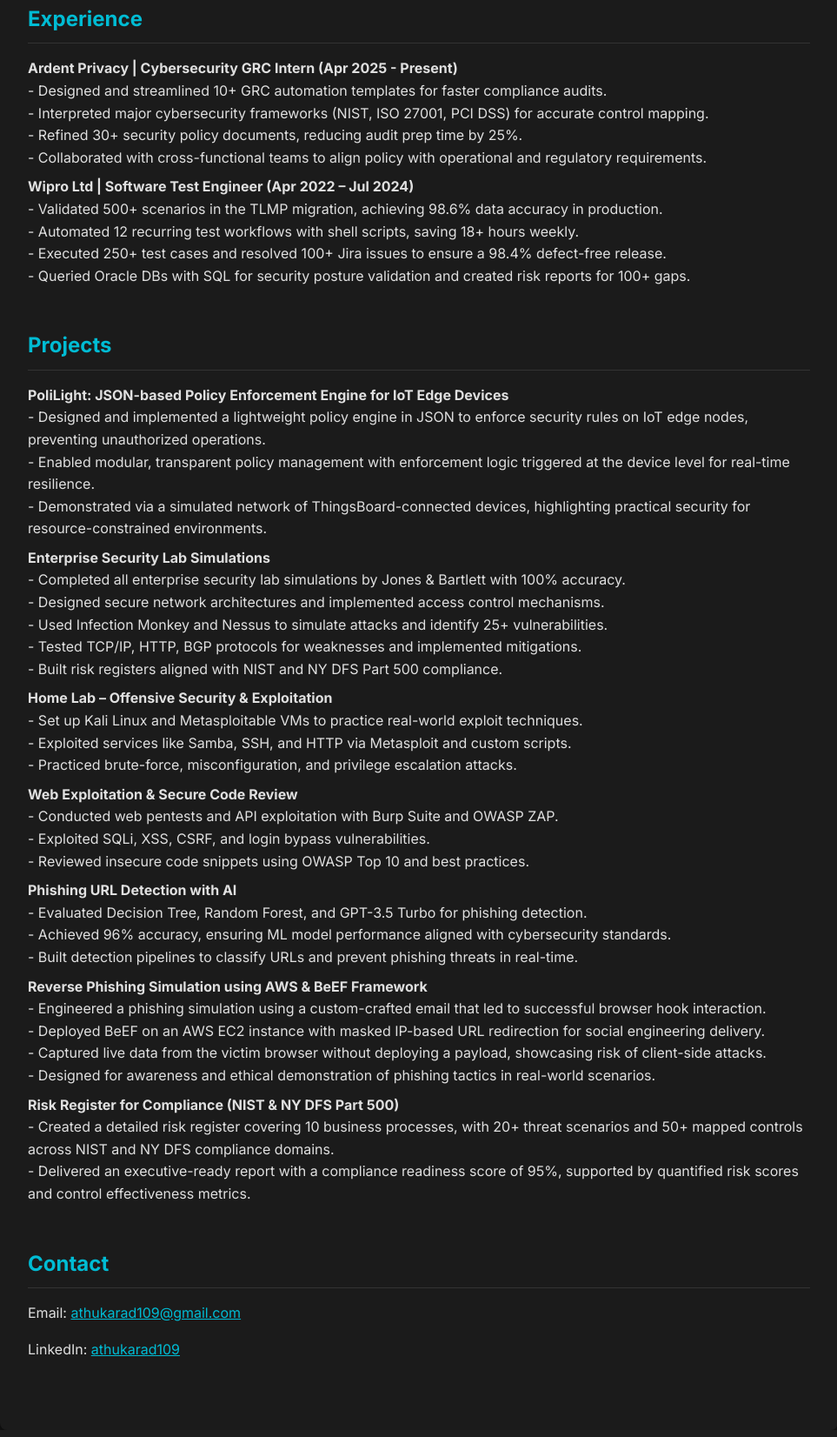
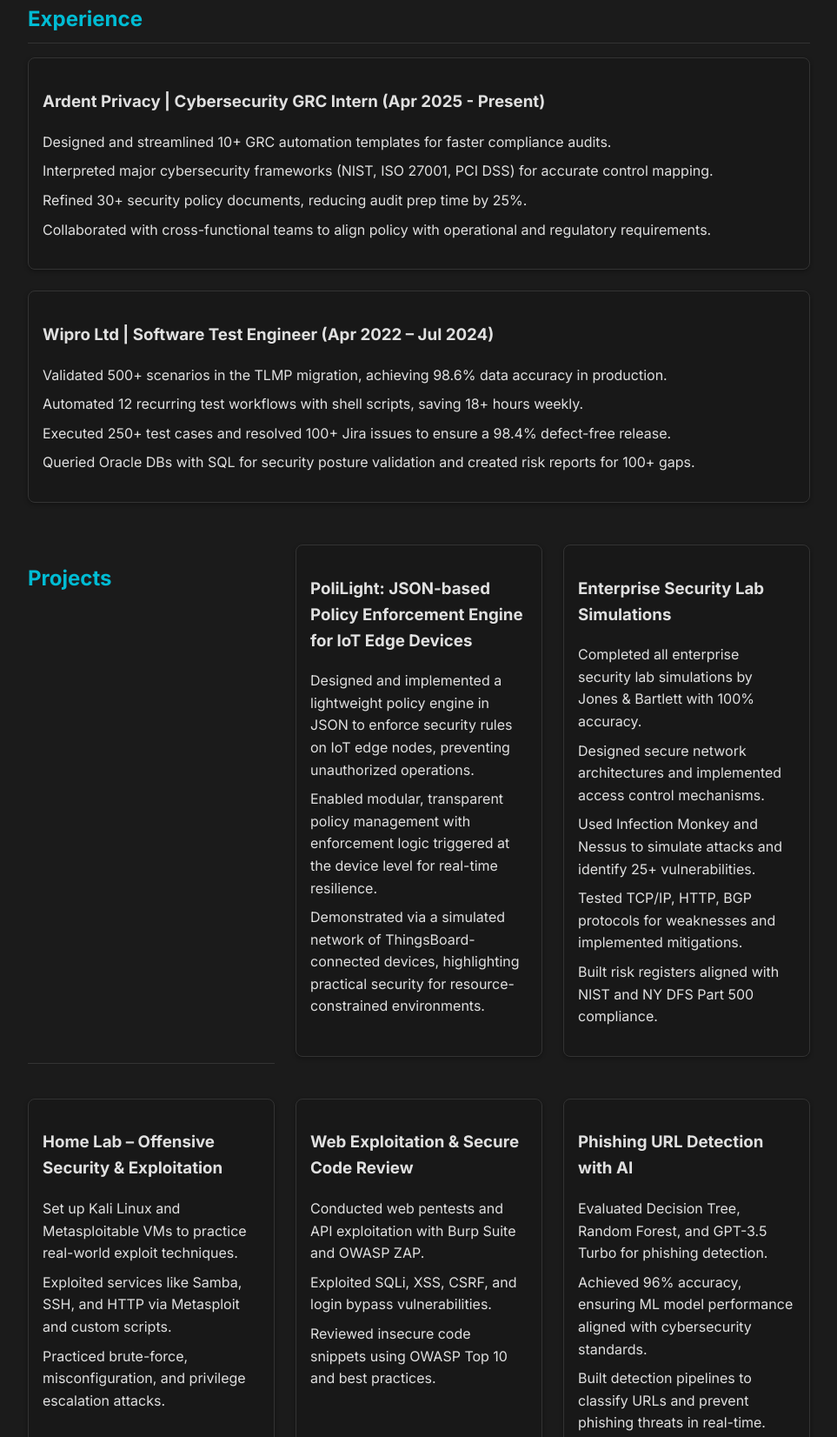
Before and after one commit to athukarad109/atharv-kulkarni, a plain HTML site: page index.html in a window 1280 px wide. Shown: the part 709-2361 px from the top of the page at 87% size, without its empty margins (158-1121 px from the left). Drawn offline with Linux system fonts and the light colour scheme.

Commit message:
Refactor experience and projects sections

```diff
--- a/index.html
+++ b/index.html
@@ -64,6 +64,19 @@
   ul li {
     margin: 0.5rem 0;
   }
+  .experience-item, .project-item {
+    background: #181818;
+    border: 1px solid #333;
+    border-radius: 8px;
+    padding: 1rem;
+    margin-bottom: 1.5rem;
+    box-shadow: 0 2px 5px rgba(0,0,0,0.3);
+  }
+  #projects {
+    display: grid;
+    grid-template-columns: repeat(auto-fit, minmax(280px, 1fr));
+    gap: 1.5rem;
+  }
   footer {
     text-align: center;
     padding: 2rem;
@@ -101,63 +114,86 @@
 
     <section id="experience">
       <h2>Experience</h2>
-      <ul>
-        <li><strong>Ardent Privacy | Cybersecurity GRC Intern (Apr 2025 - Present)</strong><br>
-          - Designed and streamlined 10+ GRC automation templates for faster compliance audits.<br>
-          - Interpreted major cybersecurity frameworks (NIST, ISO 27001, PCI DSS) for accurate control mapping.<br>
-          - Refined 30+ security policy documents, reducing audit prep time by 25%.<br>
-          - Collaborated with cross-functional teams to align policy with operational and regulatory requirements.
-        </li>
-        <li><strong>Wipro Ltd | Software Test Engineer (Apr 2022 – Jul 2024)</strong><br>
-          - Validated 500+ scenarios in the TLMP migration, achieving 98.6% data accuracy in production.<br>
-          - Automated 12 recurring test workflows with shell scripts, saving 18+ hours weekly.<br>
-          - Executed 250+ test cases and resolved 100+ Jira issues to ensure a 98.4% defect-free release.<br>
-          - Queried Oracle DBs with SQL for security posture validation and created risk reports for 100+ gaps.
-        </li>
-      </ul>
+      <div class="experience-item">
+        <h3>Ardent Privacy | Cybersecurity GRC Intern (Apr 2025 - Present)</h3>
+        <ul>
+          <li>Designed and streamlined 10+ GRC automation templates for faster compliance audits.</li>
+          <li>Interpreted major cybersecurity frameworks (NIST, ISO 27001, PCI DSS) for accurate control mapping.</li>
+          <li>Refined 30+ security policy documents, reducing audit prep time by 25%.</li>
+          <li>Collaborated with cross-functional teams to align policy with operational and regulatory requirements.</li>
+        </ul>
+      </div>
+      <div class="experience-item">
+        <h3>Wipro Ltd | Software Test Engineer (Apr 2022 – Jul 2024)</h3>
+        <ul>
+          <li>Validated 500+ scenarios in the TLMP migration, achieving 98.6% data accuracy in production.</li>
+          <li>Automated 12 recurring test workflows with shell scripts, saving 18+ hours weekly.</li>
+          <li>Executed 250+ test cases and resolved 100+ Jira issues to ensure a 98.4% defect-free release.</li>
+          <li>Queried Oracle DBs with SQL for security posture validation and created risk reports for 100+ gaps.</li>
+        </ul>
+      </div>
     </section>
 
     <section id="projects">
       <h2>Projects</h2>
-      <ul>
-        <li><strong>PoliLight: JSON-based Policy Enforcement Engine for IoT Edge Devices</strong><br>
-          - Designed and implemented a lightweight policy engine in JSON to enforce security rules on IoT edge nodes, preventing unauthorized operations.<br>
-          - Enabled modular, transparent policy management with enforcement logic triggered at the device level for real-time resilience.<br>
-          - Demonstrated via a simulated network of ThingsBoard-connected devices, highlighting practical security for resource-constrained environments.
-        </li>
-        <li><strong>Enterprise Security Lab Simulations</strong><br>
-          - Completed all enterprise security lab simulations by Jones & Bartlett with 100% accuracy.<br>
-          - Designed secure network architectures and implemented access control mechanisms.<br>
-          - Used Infection Monkey and Nessus to simulate attacks and identify 25+ vulnerabilities.<br>
-          - Tested TCP/IP, HTTP, BGP protocols for weaknesses and implemented mitigations.<br>
-          - Built risk registers aligned with NIST and NY DFS Part 500 compliance.
-        </li>
-        <li><strong>Home Lab – Offensive Security & Exploitation</strong><br>
-          - Set up Kali Linux and Metasploitable VMs to practice real-world exploit techniques.<br>
-          - Exploited services like Samba, SSH, and HTTP via Metasploit and custom scripts.<br>
-          - Practiced brute-force, misconfiguration, and privilege escalation attacks.
-        </li>
-        <li><strong>Web Exploitation & Secure Code Review</strong><br>
-          - Conducted web pentests and API exploitation with Burp Suite and OWASP ZAP.<br>
-          - Exploited SQLi, XSS, CSRF, and login bypass vulnerabilities.<br>
-          - Reviewed insecure code snippets using OWASP Top 10 and best practices.
-        </li>
-        <li><strong>Phishing URL Detection with AI</strong><br>
-          - Evaluated Decision Tree, Random Forest, and GPT-3.5 Turbo for phishing detection.<br>
-          - Achieved 96% accuracy, ensuring ML model performance aligned with cybersecurity standards.<br>
-          - Built detection pipelines to classify URLs and prevent phishing threats in real-time.
-        </li>
-        <li><strong>Reverse Phishing Simulation using AWS & BeEF Framework</strong><br>
-          - Engineered a phishing simulation using a custom-crafted email that led to successful browser hook interaction.<br>
-          - Deployed BeEF on an AWS EC2 instance with masked IP-based URL redirection for social engineering delivery.<br>
-          - Captured live data from the victim browser without deploying a payload, showcasing risk of client-side attacks.<br>
-          - Designed for awareness and ethical demonstration of phishing tactics in real-world scenarios.
-        </li>
-        <li><strong>Risk Register for Compliance (NIST & NY DFS Part 500)</strong><br>
-          - Created a detailed risk register covering 10 business processes, with 20+ threat scenarios and 50+ mapped controls across NIST and NY DFS compliance domains.<br>
-          - Delivered an executive-ready report with a compliance readiness score of 95%, supported by quantified risk scores and control effectiveness metrics.
-        </li>
-      </ul>
+      <div class="project-item">
+        <h3>PoliLight: JSON-based Policy Enforcement Engine for IoT Edge Devices</h3>
+        <ul>
+          <li>Designed and implemented a lightweight policy engine in JSON to enforce security rules on IoT edge nodes, preventing unauthorized operations.</li>
+          <li>Enabled modular, transparent policy management with enforcement logic triggered at the device level for real-time resilience.</li>
+          <li>Demonstrated via a simulated network of ThingsBoard-connected devices, highlighting practical security for resource-constrained environments.</li>
+        </ul>
+      </div>
+      <div class="project-item">
+        <h3>Enterprise Security Lab Simulations</h3>
+        <ul>
+          <li>Completed all enterprise security lab simulations by Jones & Bartlett with 100% accuracy.</li>
+          <li>Designed secure network architectures and implemented access control mechanisms.</li>
+          <li>Used Infection Monkey and Nessus to simulate attacks and identify 25+ vulnerabilities.</li>
+          <li>Tested TCP/IP, HTTP, BGP protocols for weaknesses and implemented mitigations.</li>
+          <li>Built risk registers aligned with NIST and NY DFS Part 500 compliance.</li>
+        </ul>
+      </div>
+      <div class="project-item">
+        <h3>Home Lab – Offensive Security & Exploitation</h3>
+        <ul>
+          <li>Set up Kali Linux and Metasploitable VMs to practice real-world exploit techniques.</li>
+          <li>Exploited services like Samba, SSH, and HTTP via Metasploit and custom scripts.</li>
+          <li>Practiced brute-force, misconfiguration, and privilege escalation attacks.</li>
+        </ul>
+      </div>
+      <div class="project-item">
+        <h3>Web Exploitation & Secure Code Review</h3>
+        <ul>
+          <li>Conducted web pentests and API exploitation with Burp Suite and OWASP ZAP.</li>
+          <li>Exploited SQLi, XSS, CSRF, and login bypass vulnerabilities.</li>
+          <li>Reviewed insecure code snippets using OWASP Top 10 and best practices.</li>
+        </ul>
+      </div>
+      <div class="project-item">
+        <h3>Phishing URL Detection with AI</h3>
+        <ul>
+          <li>Evaluated Decision Tree, Random Forest, and GPT-3.5 Turbo for phishing detection.</li>
+          <li>Achieved 96% accuracy, ensuring ML model performance aligned with cybersecurity standards.</li>
+          <li>Built detection pipelines to classify URLs and prevent phishing threats in real-time.</li>
+        </ul>
+      </div>
+      <div class="project-item">
+        <h3>Reverse Phishing Simulation using AWS & BeEF Framework</h3>
+        <ul>
+          <li>Engineered a phishing simulation using a custom-crafted email that led to successful browser hook interaction.</li>
+          <li>Deployed BeEF on an AWS EC2 instance with masked IP-based URL redirection for social engineering delivery.</li>
+          <li>Captured live data from the victim browser without deploying a payload, showcasing risk of client-side attacks.</li>
+          <li>Designed for awareness and ethical demonstration of phishing tactics in real-world scenarios.</li>
+        </ul>
+      </div>
+      <div class="project-item">
+        <h3>Risk Register for Compliance (NIST & NY DFS Part 500)</h3>
+        <ul>
+          <li>Created a detailed risk register covering 10 business processes, with 20+ threat scenarios and 50+ mapped controls across NIST and NY DFS compliance domains.</li>
+          <li>Delivered an executive-ready report with a compliance readiness score of 95%, supported by quantified risk scores and control effectiveness metrics.</li>
+        </ul>
+      </div>
     </section>
 
     <section id="contact">
```
